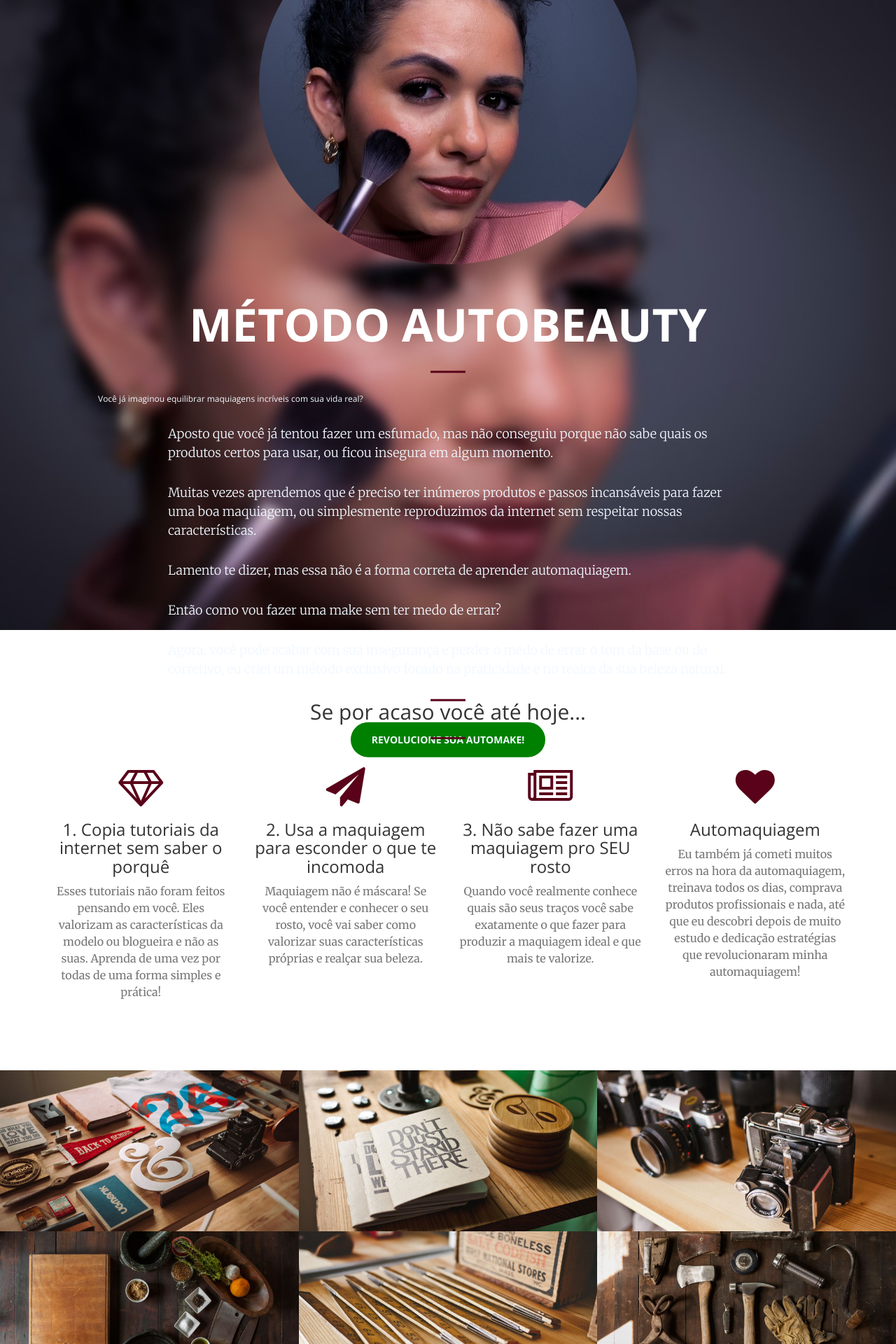
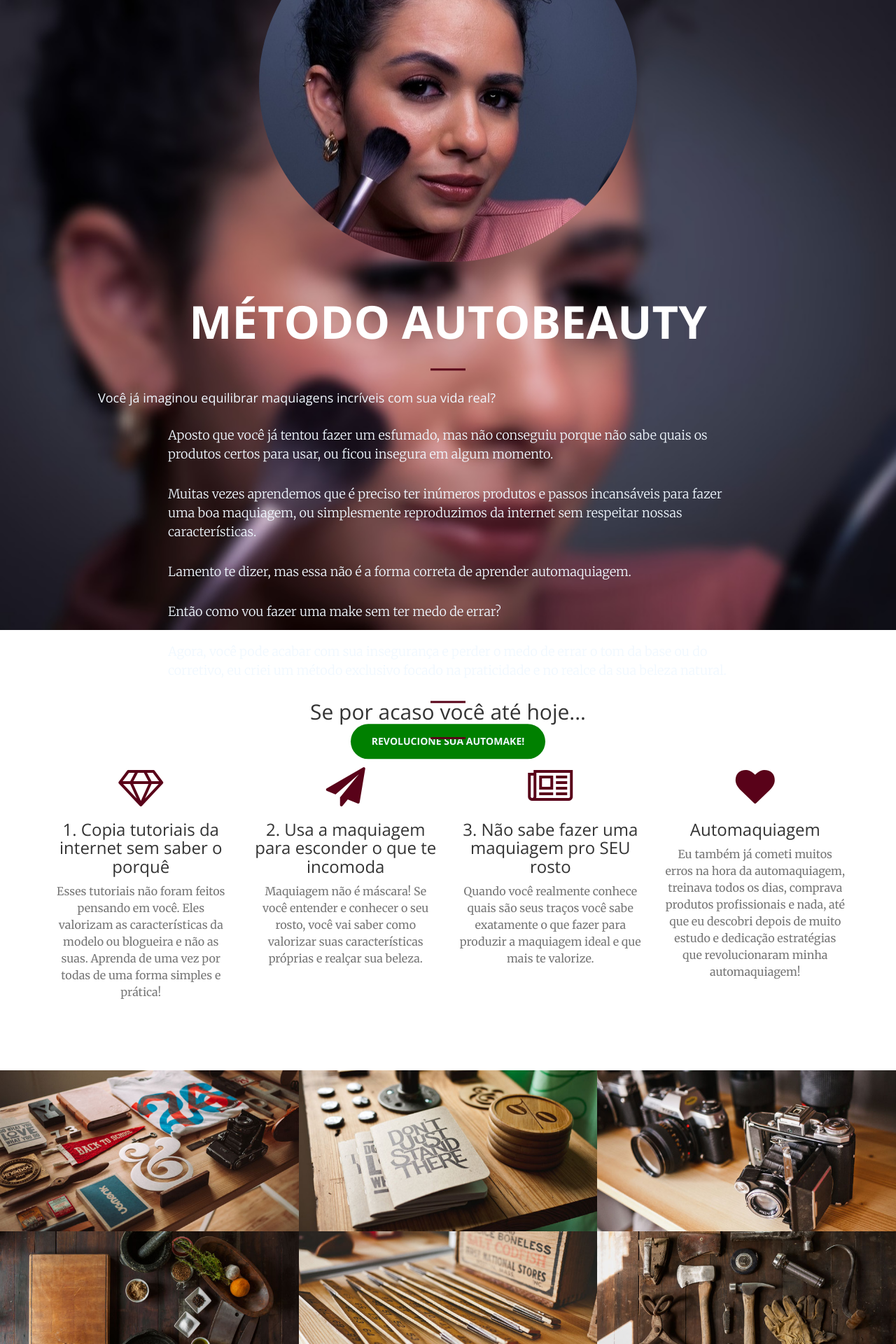
Before and after one commit to kellyeudenia/business-woman, a Jekyll site: the page built from index.html, in a window 1280 px wide. Shown: the top 1920 px of the page at 70% size. Built offline with Jekyll 4.4.1, drawn with Linux system fonts in a browser that asks for light colours.

Commit message:
Setup para a página de vendas.

```diff
--- a/_includes/header.html
+++ b/_includes/header.html
@@ -4,7 +4,7 @@
             <img src="img/profile/me.jpg" class="img-responsive"  style="border-radius: 50%; margin: 5% auto;" alt="Imagem de Eudenia Makeup segurando um pincel">
             <h1>MÉTODO AUTOBEAUTY</h1>
             <hr>
-            <b><h6 style="color: aliceblue; text-align: left; margin: 3% auto;" >Você já imaginou equilibrar maquiagens incríveis com sua vida real?</h6></b>
+            <b><h4 style="color: aliceblue; text-align: left; margin: 3% auto;" >Você já imaginou equilibrar maquiagens incríveis com sua vida real?</h4></b>
             <p style="color: aliceblue; text-align: left; margin: 3% auto;" >Aposto que você já tentou fazer um esfumado, mas não conseguiu porque não sabe quais os produtos certos para usar, ou ficou insegura em algum momento. </p>
             <p style="color: aliceblue; text-align: left; margin: 3% auto;" >Muitas vezes aprendemos que é preciso ter inúmeros produtos e passos incansáveis para fazer uma boa maquiagem, ou simplesmente reproduzimos da internet sem respeitar nossas características. </p>
             <p style="color: aliceblue; text-align: left; margin: 3% auto;" >Lamento te dizer, mas essa não é a forma correta de aprender automaquiagem.</p>
```
